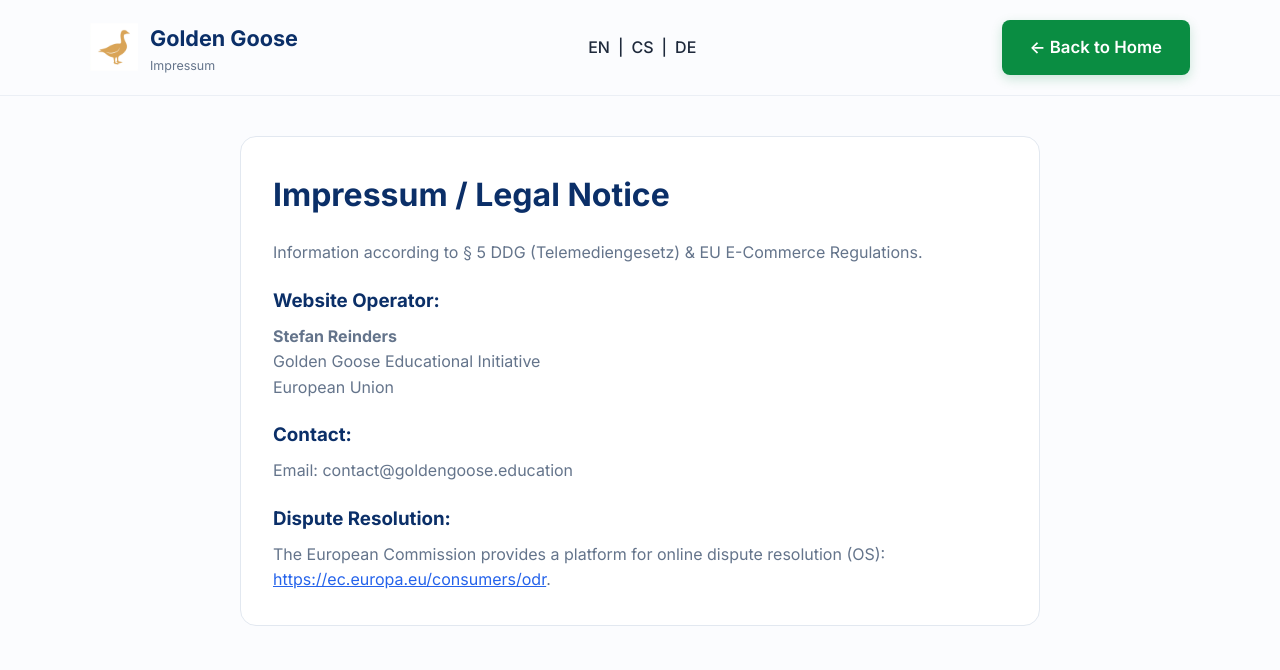
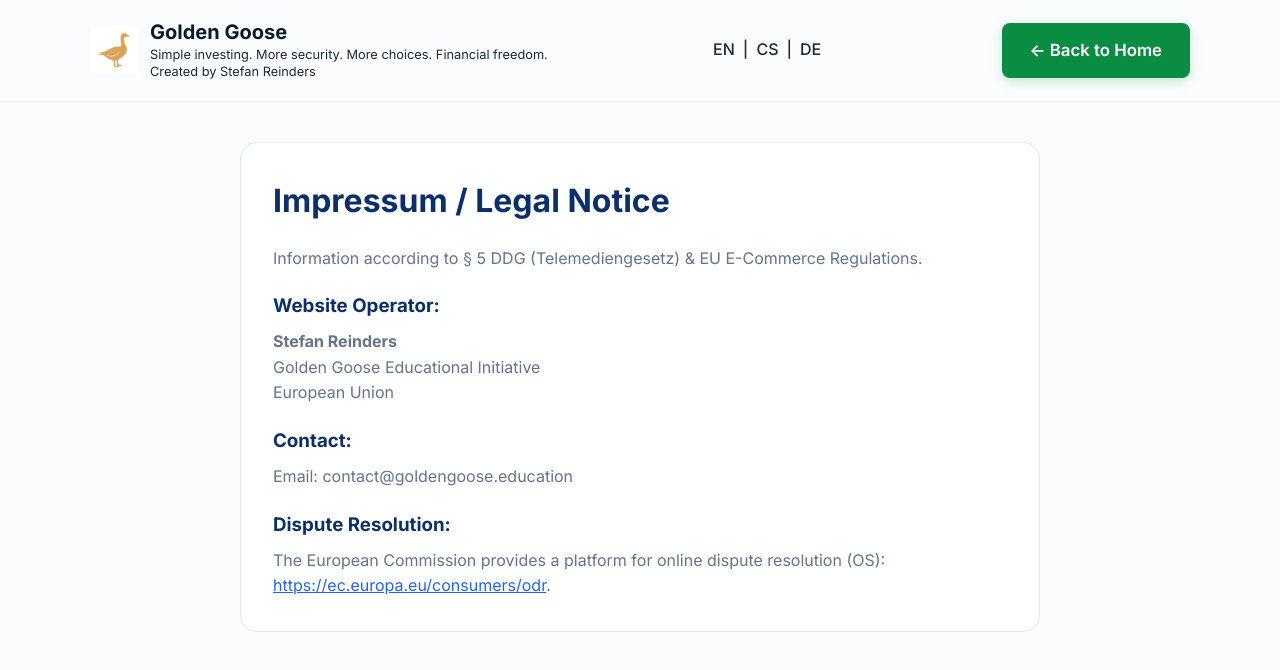
Before and after one commit to denisleblond59-lgtm/goldengooseinvesting, a plain HTML site: page impressum.html in a window 1280 px wide. Drawn offline with Linux system fonts and the light colour scheme; no server answers.

Commit message:
Enhance logo section in impressum.html
Updated logo text and tagline with new styles and content.

```diff
--- a/impressum.html
+++ b/impressum.html
@@ -16,9 +16,12 @@
             <a href="index.html" class="logo-group" style="text-decoration: none;">
                 <img src="images/golden-goose-logo.jpeg" alt="Golden Goose Logo" width="48" height="48" style="display: block; object-fit: contain;">
                 <div class="brand-text-block">
-                    <span class="logo-text">Golden Goose</span>
-                    <span class="logo-tagline">Impressum</span>
-                </div>
+  <span class="logo-text" style="font-weight: 700; font-size: 1.25rem; color: #0b192c; display: block; line-height: 1.2;">Golden Goose</span>
+  <span class="logo-tagline" style="font-size: 0.8rem; color: #1e293b; display: block; margin-top: 2px; line-height: 1.35;">
+    Simple investing. More security. More choices. Financial freedom.<br>
+    Created by Stefan Reinders
+  </span>
+</div>
             </a>
             <!-- Sélecteur de langue -->
 <div class="lang-switcher" style="display: inline-flex; gap: 8px; margin-right: 15px; font-weight: 500;">
```
